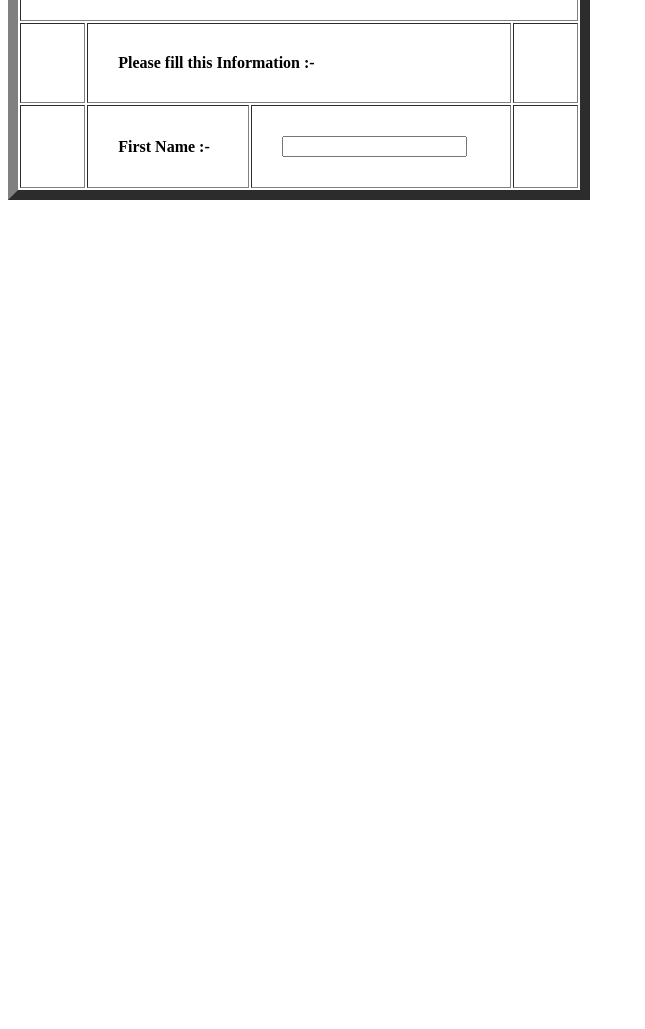
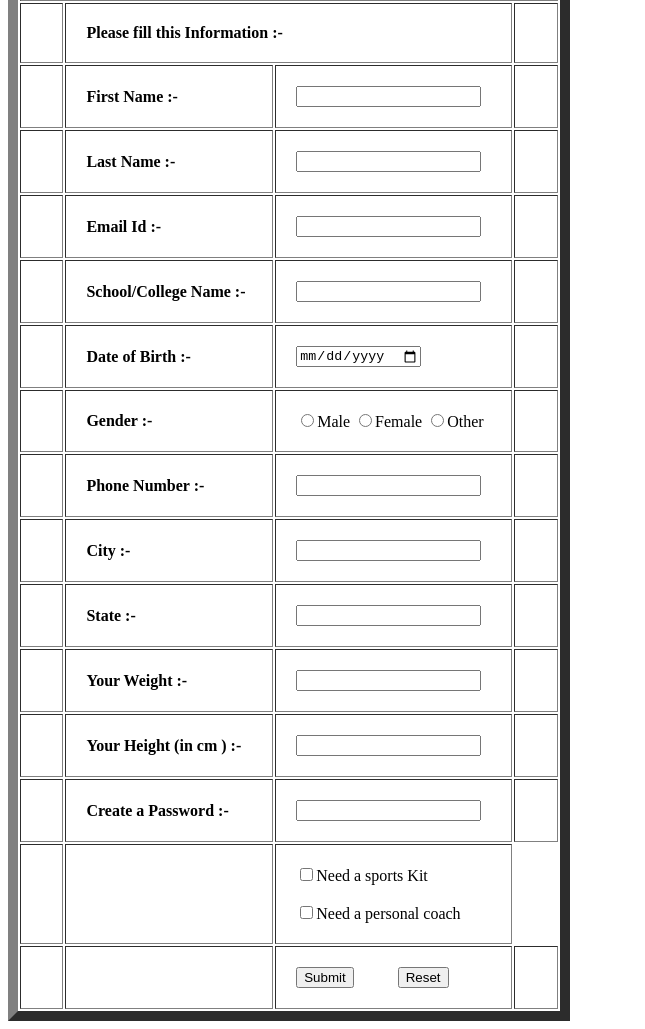
Before and after one commit to iamtushar324/football_form_html, a plain HTML site: page index.html in a window 1280 px wide. Shown: the part 285-1314 px from the top of the page, without its empty margins (0-645 px from the left). Before the commit the page ends 800 px from the top, so only its background shows below. Drawn offline with Linux system fonts and the light colour scheme.

Commit message:
added all details

```diff
--- a/index.html
+++ b/index.html
@@ -8,7 +8,7 @@
 </head>
 <body>
 
-    <table border="10" cellpadding="30" >
+    <table border="10" cellpadding="20" >
         <form action="http://www.google.com">
             <tr>
                 <td colspan="4"><img src="cover_img.jpg" height="200" border="10">
@@ -22,9 +22,114 @@
             <tr>
                 <td></td>
                 <td><strong>First Name :- </strong></td>
+                <td><input type="name" class="ff"></td>
+            <td></td>
+
+            </tr>
+            <tr>
+                <td></td>
+                <td><strong>Last Name :- </strong></td>
+                <td><input type="name" class="ff"></td>
+            <td></td>
+
+            </tr>
+            <tr>
+                <td></td>
+                <td><strong>Email Id :- </strong></td>
+                <td><input type="email" class="ff"></td>
+            <td></td>
+
+            </tr>
+            <tr>
+                <td></td>
+                <td><strong>School/College Name :- </strong></td>
+                <td><input type="Text" class="ff"></td>
+            <td></td>
+
+            </tr>
+            <tr>
+                <td></td>
+                <td><strong>Date of Birth :- </strong></td>
+                <td><input type="date" class="ff"></td>
+            <td></td>
+
+            <tr>
+                <td></td>
+                <td><strong>Gender :- </strong></td>
+                <td><input type="radio" name="gender">Male
+                    <input type="radio" name="gender">Female
+                    <input type="radio" name="gender">Other</td>
+            <td></td>
+
+            </tr>
+            <tr>
+                <td></td>
+                <td><strong>Phone Number  :- </strong></td>
+                <td><input type="number" class="ff"></td>
+            <td></td>
+
+            </tr>
+            <tr>
+                <td></td>
+                <td><strong>City :- </strong></td>
+                <td><input type="place" class="ff"></td>
+            <td></td>
+
+            </tr>
+            <tr>
+                <td></td>
+                <td><strong>State :- </strong></td>
+                <td><input type="place" class="ff"></td>
+            <td></td>
+
+            </tr>
+            <tr>
+                <td></td>
+                <td><strong>Your Weight  :- </strong></td>
                 <td><input type="text" class="ff"></td>
             <td></td>
+
             </tr>
+
+            <tr>
+                <td></td>
+                <td><strong>Your Height (in cm ) :- </strong></td>
+                <td><input type="number" class="ff"></td>
+            <td></td>
+
+            </tr>
+
+            <tr>
+                <td></td>
+                <td><strong> Create a Password :- </strong></td>
+                <td><input type="password" class="ff"></td>
+            <td></td>
+
+            </tr>
+
+            <tr>
+                <td></td>
+                <td></td>
+               <td><input type="checkbox" name="" id="">Need a sports Kit
+               <br><br><input type="checkbox" name="" id="">Need a personal coach
+            </td>
+
+
+            </tr>
+
+
+            <tr>
+                <td></td>
+                <td></td>
+                <td><input type="Submit" class="ff">
+                    &nbsp;&nbsp;&nbsp;&nbsp;&nbsp;&nbsp;&nbsp;&nbsp;&nbsp;
+                    <input type="reset" class="ff"></td>
+                <td></td>
+
+
+            </tr>
+
+
 
 
 
```
